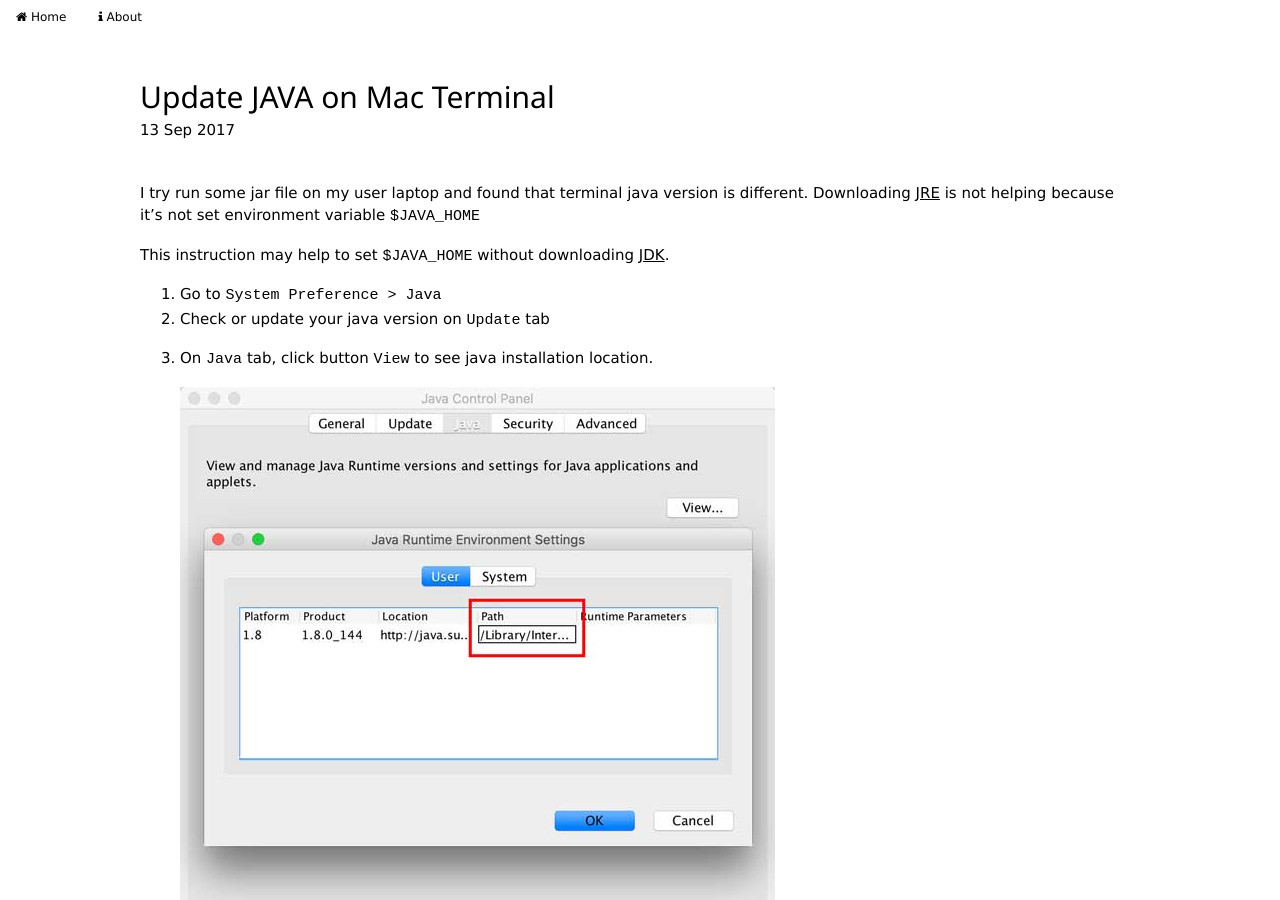
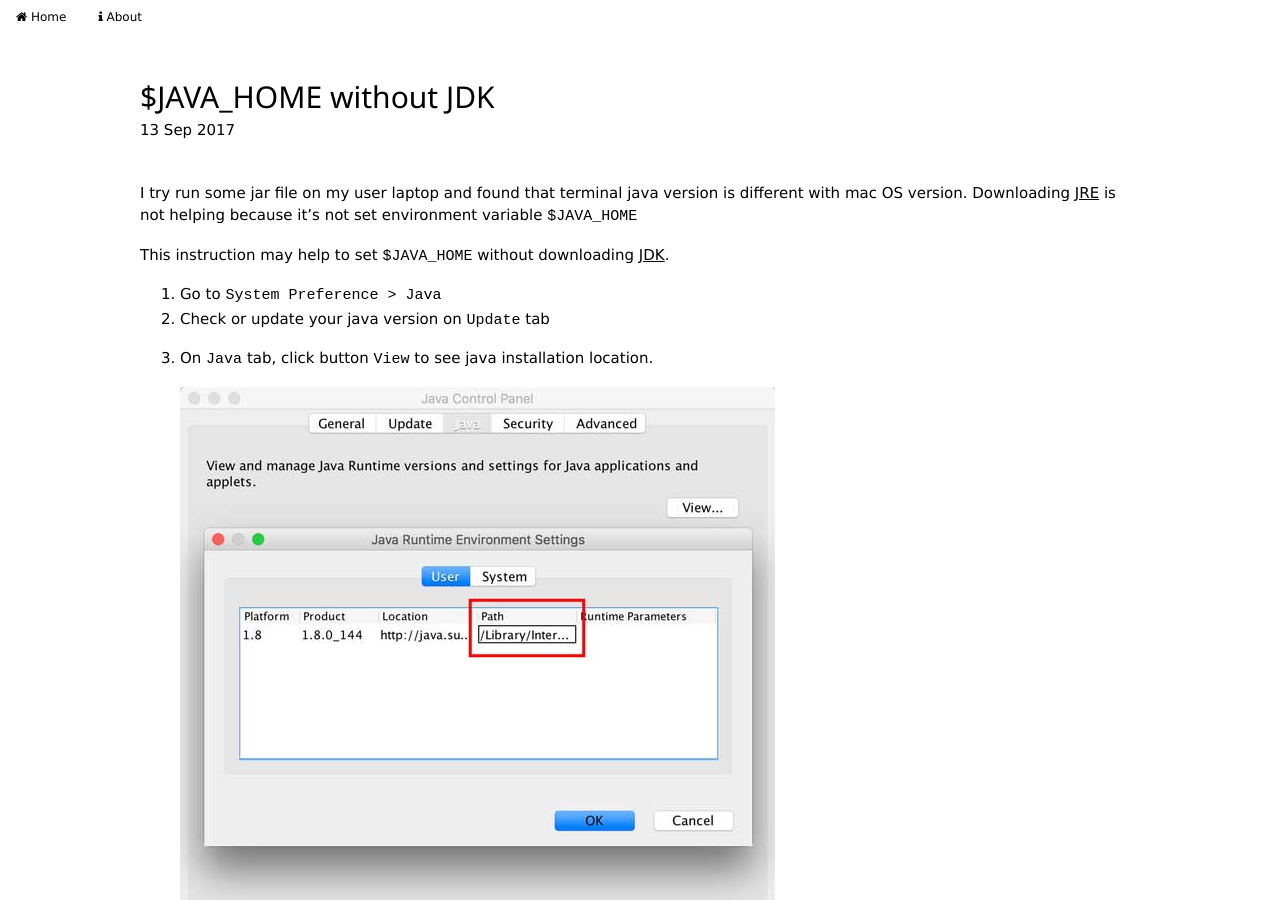
Before and after one commit to imantung/imantung.github.io, a Jekyll site: the page built from _posts/2017-09-14-update-java-mac-terminal.md, in a window 1280 px wide and 900 px high. Built offline with Jekyll 4.4.1, drawn with Linux system fonts in a browser that asks for light colours.

Commit message:
change title and fix wording

```diff
--- a/_posts/2017-09-14-update-java-mac-terminal.md
+++ b/_posts/2017-09-14-update-java-mac-terminal.md
@@ -1,11 +1,11 @@
 ---
 layout: post
-title: "Update JAVA on Mac Terminal"
+title: "$JAVA_HOME without JDK"
 date: 2017-09-14 06:49:48 +0700
 tags: ["java", "mac"]
 ---
 
-I try run some jar file on my user laptop and found that terminal java version is different. Downloading [JRE](http://www.oracle.com/technetwork/java/javase/downloads/index.html) is not helping because it's not set environment variable `$JAVA_HOME`
+I try run some jar file on my user laptop and found that terminal java version is different with mac OS version. Downloading [JRE](http://www.oracle.com/technetwork/java/javase/downloads/index.html) is not helping because it's not set environment variable `$JAVA_HOME`
 
 This instruction may help to set `$JAVA_HOME` without downloading [JDK](https://en.wikipedia.org/wiki/Java_Development_Kit).
 
```
